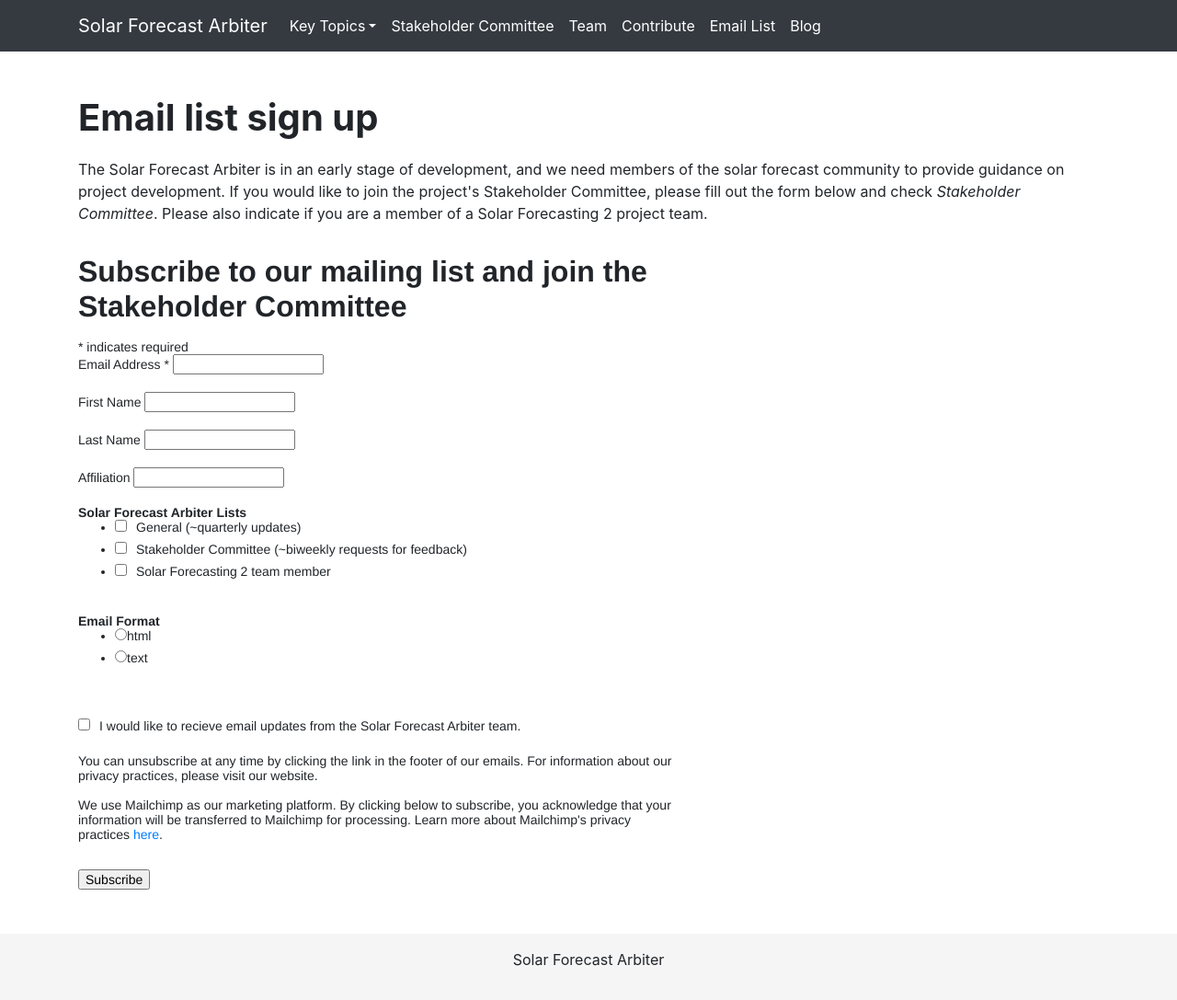
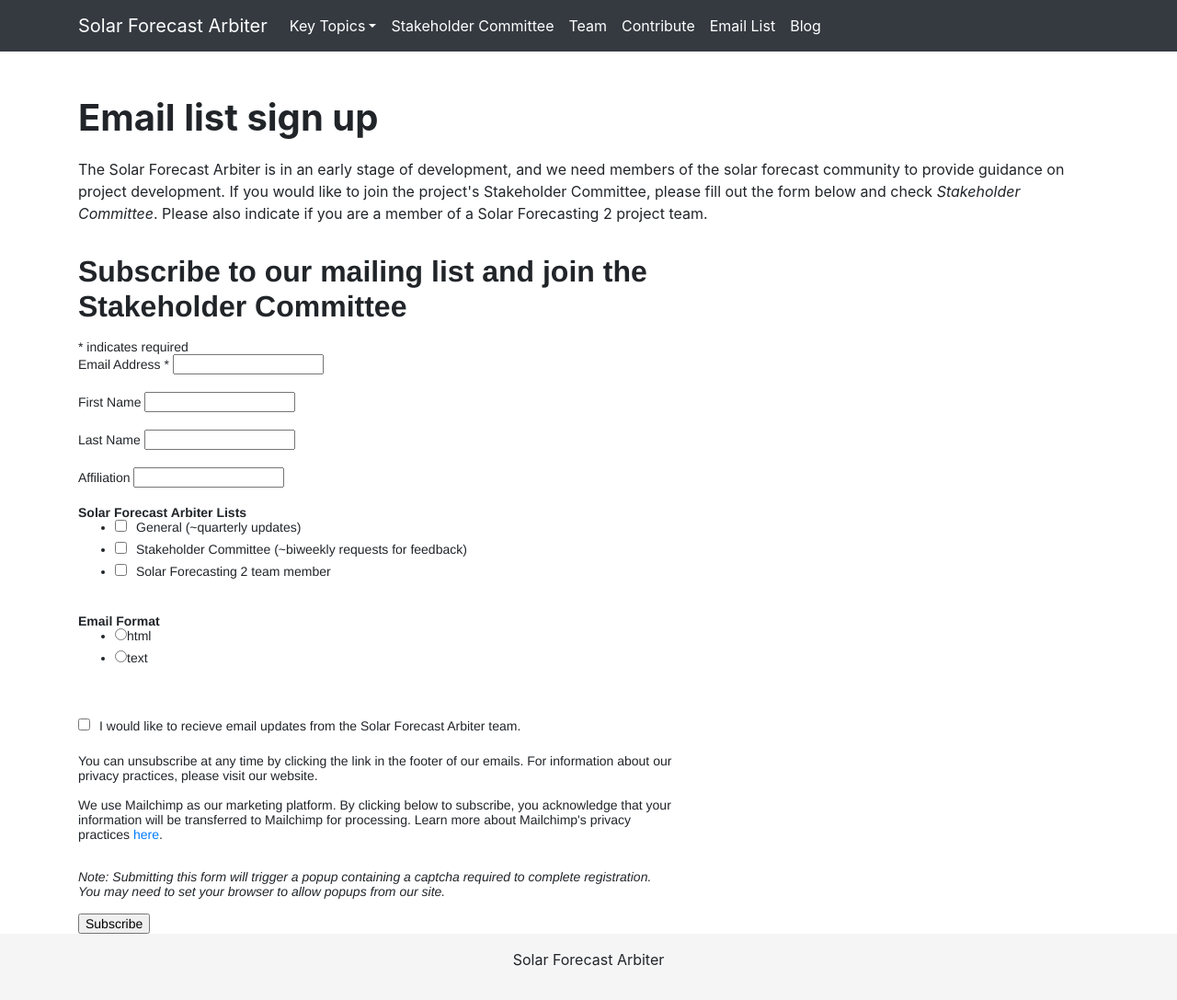
Before and after one commit to SolarArbiter/SolarArbiter.github.io, a Jekyll site: the page built from emaillist.md, in a window 1280 px wide and 1087 px high. Shown: the whole window at 92% size. Built offline with Jekyll 4.4.1, drawn with Linux system fonts in a browser that asks for light colours; comment, search, counter and statistics services are not loaded; our own code applies the rules of GitHub Pages for plain Markdown files.

Commit message:
add dependencies to gemfile, add warning about captcha popup to mailchimp form

```diff
--- a/Gemfile
+++ b/Gemfile
@@ -21,6 +21,7 @@
 group :jekyll_plugins do
   gem "jekyll-feed", "~> 0.6"
   gem "jekyll-paginate", "~> 1.1.0"
+  gem "jekyll-redirect-from", "~> 0.14.0"
 end
 
 # Windows does not include zoneinfo files, so bundle the tzinfo-data gem
--- a/_includes/mailchimp.html
+++ b/_includes/mailchimp.html
@@ -50,6 +50,7 @@
         <div class="response" id="mce-success-response" style="display:none"></div>
     </div>    <!-- real people should not fill this in and expect good things - do not remove this or risk form bot signups-->
     <div style="position: absolute; left: -5000px;" aria-hidden="true"><input type="text" name="b_ecd1444846318d70d0cb9198a_96d745b70a" tabindex="-1" value=""></div>
+	<div><p><i>Note: Submitting this form will trigger a popup containing a captcha required to complete registration. You may need to set your browser to allow popups from our site.</i></p></div>
     <div class="clear"><input type="submit" value="Subscribe" name="subscribe" id="mc-embedded-subscribe" class="button"></div>
     </div>
 </form>
```
Also changed, not shown: Gemfile.lock.
